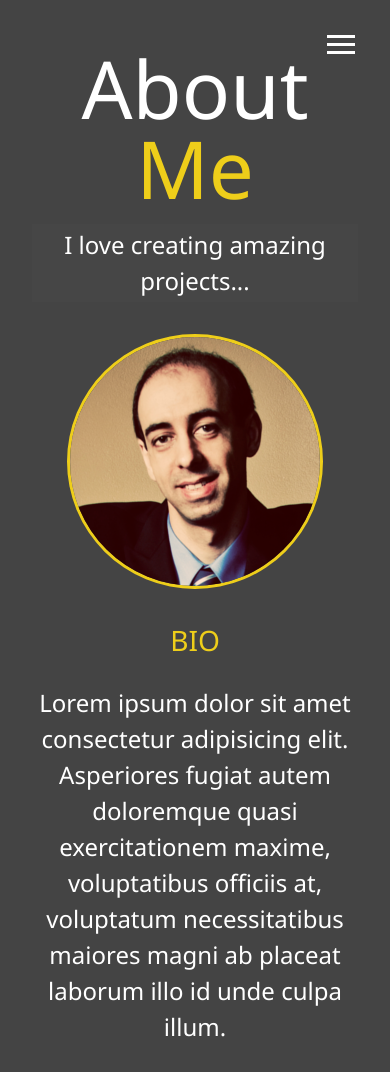
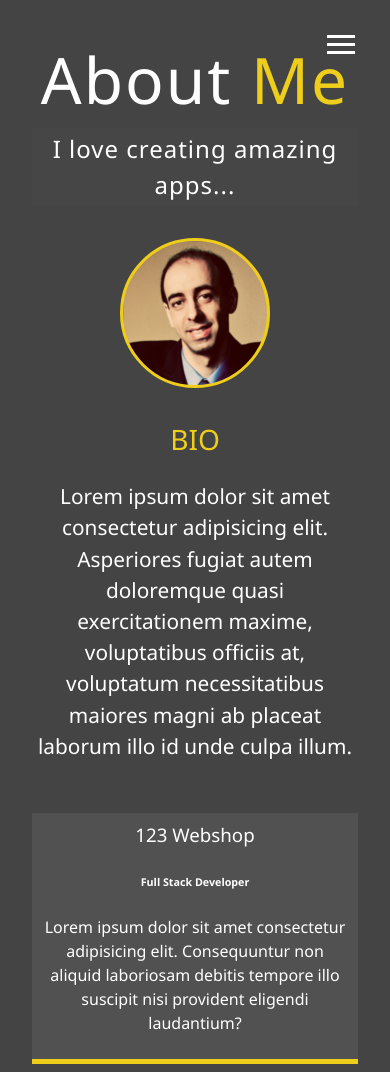
Before and after one commit to igorcweb/portfolio, a website: page dist/about.html in a window 390 px wide. Shown: the top 1072 px of the page. Drawn offline with Linux system fonts and the light colour scheme.

Commit message:
adjusted portrait size for mobile

```diff
--- a/scss/_menu.scss
+++ b/scss/_menu.scss
@@ -82,6 +82,7 @@
       //Slide in from top
       transform: translate3d(0, 0, 0);
     }
+  }
 
   .portrait {
     width: 250px;
@@ -89,7 +90,6 @@
     background: url('../img/portrait.png');
     border-radius: 50%;
     border: 3px solid $secondary-color;
-    }
   }
 
   .nav-item {
--- a/scss/_mobile.scss
+++ b/scss/_mobile.scss
@@ -61,6 +61,13 @@
       'skill2'
       'skill3';
     grid-template-columns: 1fr;
+
+    .portrait {
+      background: url('../img/portrait-sm.png');
+      width: 150px;
+      height: 150px;
+      margin: auto;
+    }
   }
 }
 
@@ -77,10 +84,18 @@
 
     .lg-heading {
       margin-top: 1rem;
-      font-size: 5rem;
+      font-size: 4rem;
     }
   }
   .projects {
     grid-template-columns: 1fr;
   }
+
+  .bio p {
+    font-size: 1.3rem;
+  }
+
+  h1 {
+    font-size: 3rem;
+  }
 }
--- a/scss/main.scss
+++ b/scss/main.scss
@@ -19,12 +19,14 @@ h3 {
   font-weight: 400;
 
   &.lg-heading {
-    font-size: 6rem;
+    font-size: 5rem;
+    letter-spacing: 2px;
   }
 
   &.sm-heading {
     display: inline-block;
     margin-bottom: 2rem;
+    letter-spacing: 1px;
     padding: 0.2rem 1rem;
     background: rgba(lighten($primary-color, 2), 0.5);
   }
@@ -71,6 +73,14 @@ main {
   }
 }
 
+.portrait {
+  width: 250px;
+  height: 250px;
+  background: url('../img/portrait.png');
+  border-radius: 50%;
+  border: 3px solid $secondary-color;
+}
+
 .about-info {
   display: grid;
   grid-gap: 30px;
@@ -79,6 +89,11 @@ main {
     'skill1 skill2 skill3';
   grid-template-columns: repeat(3, 1fr);
 
+  .portrait {
+    background: url('../img/portrait.png');
+    width: 250px;
+    height: 250px;
+  }
   .bio-image {
     margin: auto;
     grid-area: bioimage;
@@ -111,7 +126,7 @@ main {
 //Portfolio/Projects
 .projects {
   display: grid;
-  grid-gap: 0.7rem;
+  grid-gap: 1rem;
 
   grid-template-columns: repeat(3, 1fr);
 
```
Also changed, not shown: dist/about.html, dist/contact.html, dist/css/main.css, dist/index.html, dist/portfolio.html. Lines whose indentation alone changed are shown as unchanged.
